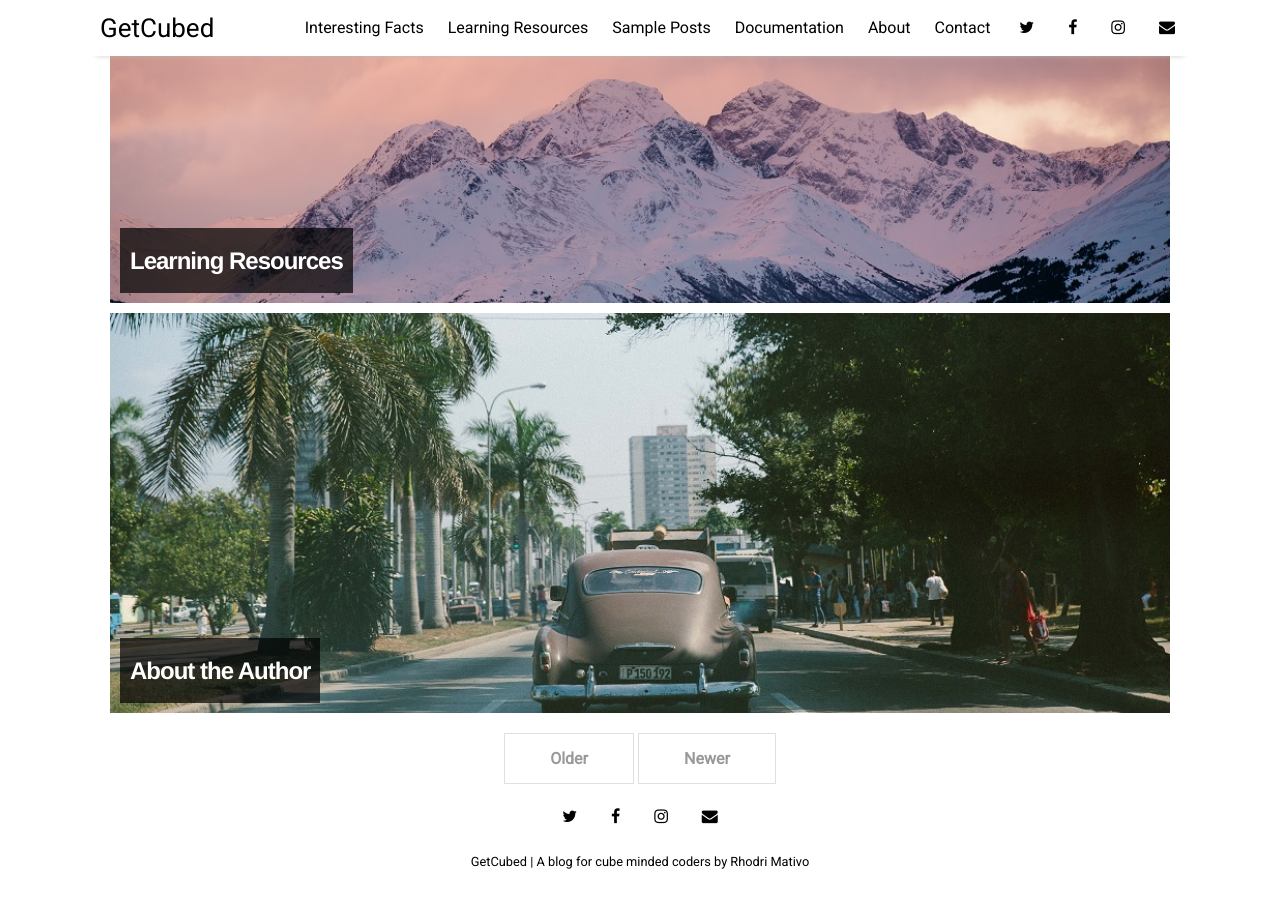
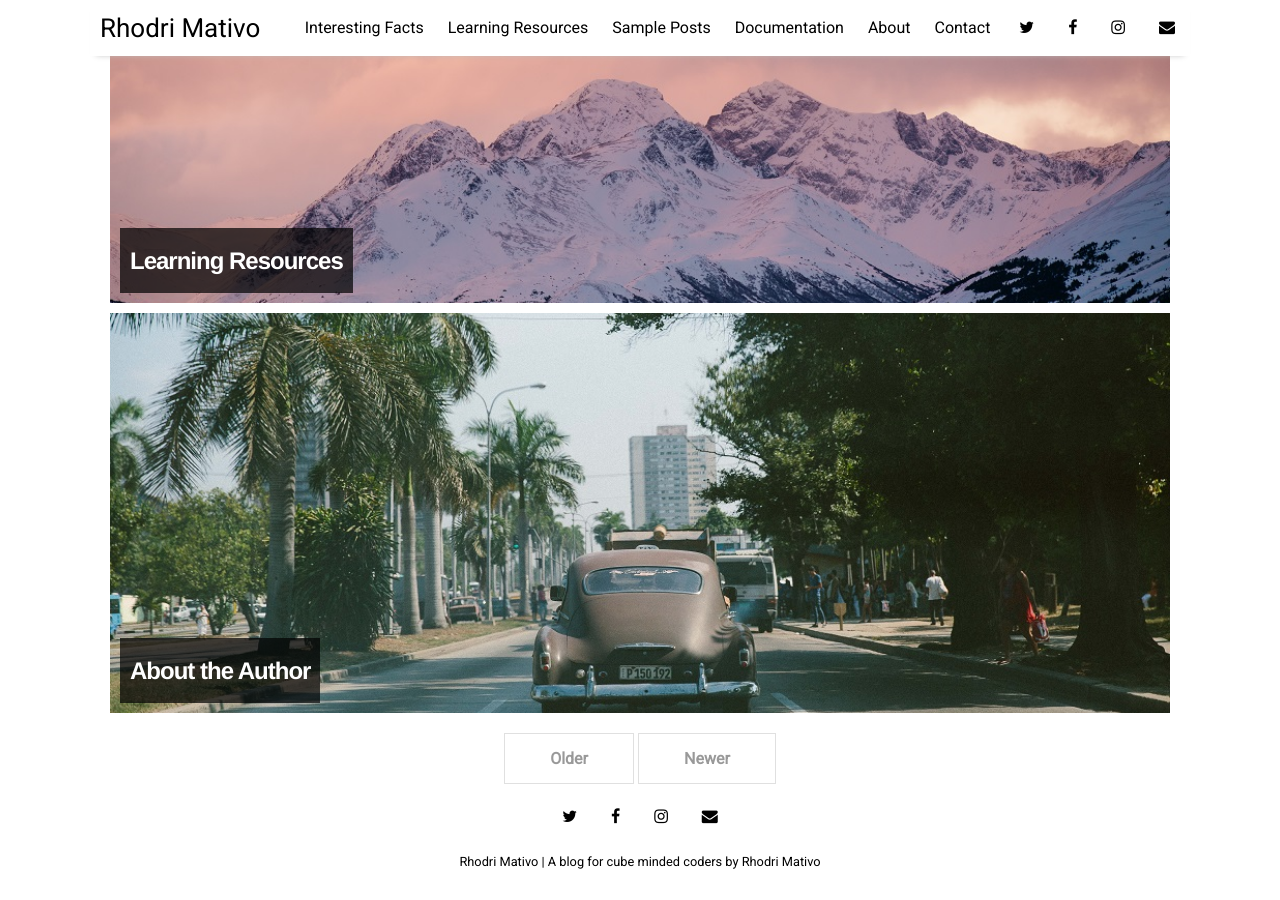
Before and after one commit to GetCubed/getcubed.github.io, a Jekyll site: the page built from index.html, in a window 1280 px wide and 900 px high, scrolled down 1398 px. Built offline with Jekyll 4.4.1, drawn with Linux system fonts in a browser that asks for light colours; nearby versions of some CDN libraries; the list of posts is cut into pages by our own code.

Commit message:
Rhodri Mativo

```diff
--- a/_config.yml
+++ b/_config.yml
@@ -14,7 +14,7 @@ sass:
     style: :nested
 
 # Customise atom feed settings (this is where Jekyll-Feed gets configuration information)
-title: 'GetCubed'
+title: 'Rhodri Mativo'
 description: 'A blog for cube minded coders'
 author: 'Rhodri Mativo'
 # RSS 2.0 can be used instead of Atom by uncommenting following two lines
--- a/index.html
+++ b/index.html
@@ -1,4 +1,4 @@
 ---
 layout: home
-title: Home
+title: Rhodri Mativo
 ---
```
